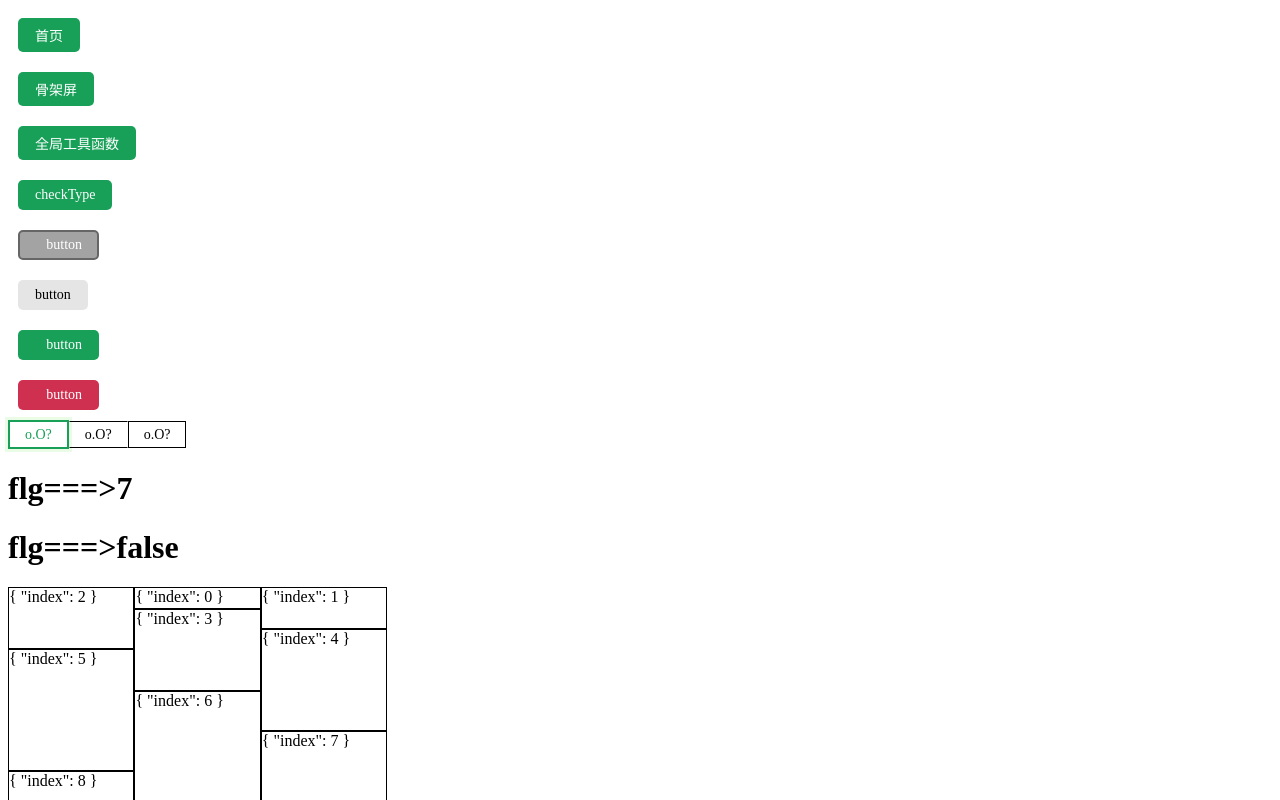
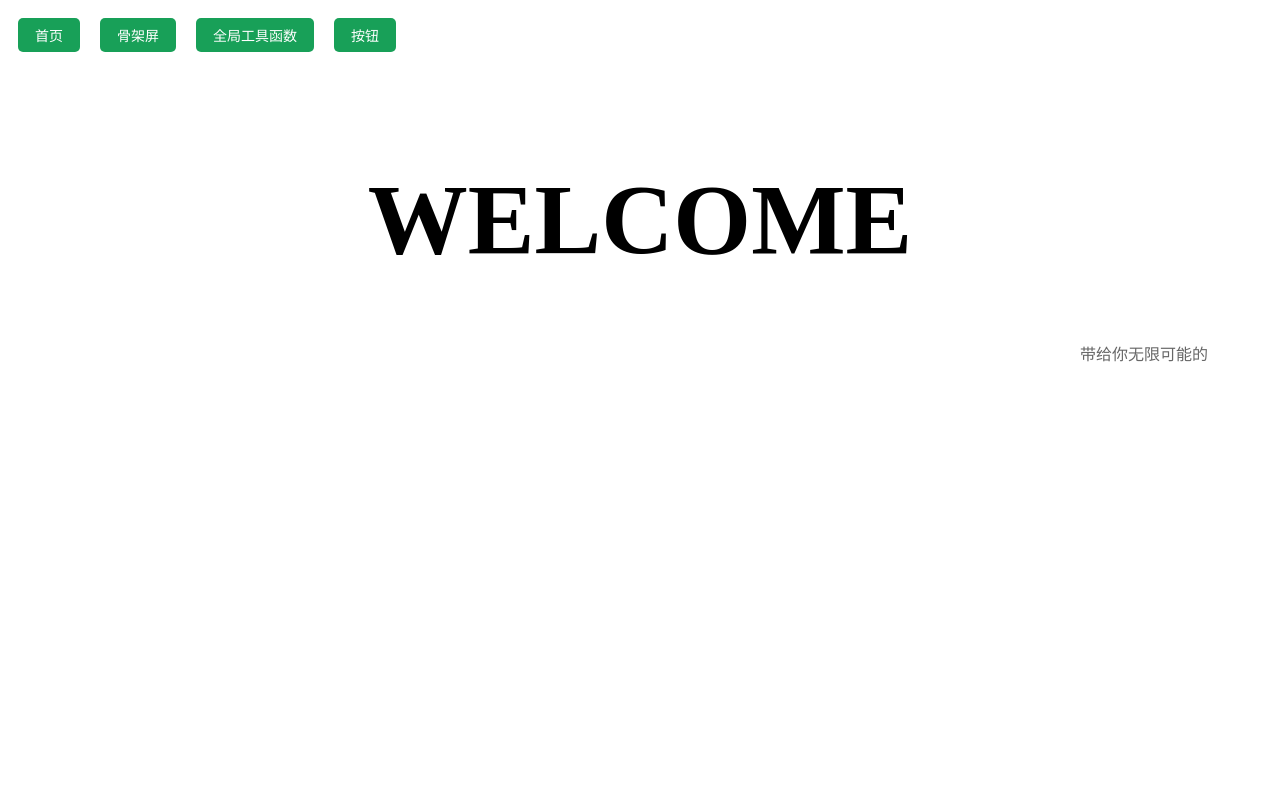
Before and after one commit to TianJiaqing/probably-ui, a Vue app: page /#/ in a window 1280 px wide. Shown: the top 800 px of the page. Built offline with nearby package versions, Linux system fonts and the light colour scheme; a web font is replaced by a local one; what @highlightjs/vue-plugin would draw is missing.

Commit message:
内容优化：组件路由、dialog中文与英文之间的空白问题(css)

```diff
--- a/src/App.vue
+++ b/src/App.vue
@@ -1,11 +1,10 @@
 <template>
   <div class="app">
+  <div class="btn_div">
     <T-button v-for="(item, index) in routes" :key="index" @click="router.push({ path: item.path })">{{
       item['meta']['title']
-      }}</T-button>
-    <div>
-    </div>
-
+    }}</T-button>
+  </div>
     <router-view></router-view>
   </div>
 </template>
@@ -20,5 +19,9 @@ const router = useRouter()
 <style scoped lang="scss">
 .app {
   height: 1200px;
+  .btn_div{
+    display: flex;
+
+  }
 }
 </style>
--- a/src/package/dialog/index.vue
+++ b/src/package/dialog/index.vue
@@ -6,7 +6,7 @@
       <div v-if="!props._text">
         <slot></slot>
       </div>
-      <div v-else class="text">{{ props._text }}</div>
+      <p v-else class="text">{{ props._text }}</p>
       <div class="btn">
         <TButton @click="emitFn(false)" _type="default">取消</TButton>
         <TButton @click="emitFn(true)">确认</TButton>
@@ -63,7 +63,9 @@ onMounted(() => {
 
   >div {
     position: relative;
+    // min-width: 400px;
     width: 400px;
+
     min-height: 120px;
     background-color: var(--t-theme-bg);
     border: 2px solid rgba(0, 0, 0, 0.5);
@@ -76,7 +78,8 @@ onMounted(() => {
     animation: size_show 0.2s ease-in forwards;
 
     .text {
-      // text-align: center;
+      // 中文与英文直接产生的空白问题
+      word-break: break-all;
       text-indent: 2em;
     }
   }
--- /dev/null
+++ b/src/pages/button.vue
@@ -0,0 +1,45 @@
+<template>
+    <div class="pages_button">
+        <h3>正常使用</h3>
+        <hr>
+        <div class="btn_div">
+            <p>正常状态</p>
+            <T-button>默认</T-button>
+        </div>
+        <div class="btn_div">
+            <p>加载状态</p>
+            <T-button _type="warning" :_loading="_loading">warning</T-button>
+        </div>
+        <div class="btn_div">
+            <p>禁用状态</p>
+            <T-button _type="warning" _disabled>warning</T-button>
+        </div>
+        <div class="btn_div">
+            <p>_type="default"</p>
+            <T-button _type="default">default</T-button>
+        </div>
+        <div class="btn_div">
+            <p>_type="error"</p>
+            <T-button _type="error" :_loading="_loading">error</T-button>
+        </div>
+
+    </div>
+</template>
+
+<script setup>
+import { ref } from 'vue'
+const _loading = ref(false);
+
+setInterval(() => {
+    _loading.value = !_loading.value;
+}, 5000);
+
+</script>
+
+<style lang='scss' scoped>
+.pages_button {
+    >.btn_div {
+        display: flex;
+    }
+}
+</style>
--- a/src/pages/home.vue
+++ b/src/pages/home.vue
@@ -1,126 +1,34 @@
 <template>
-    <div>
-      <T-button @click="checkType">checkType</T-button>
-      <T-button _type="warning" @click="init" :_loading="_loading" _disabled>button</T-button>
-      <!-- <T-button _type="warning" @click="init" :_loading="_loading">button</T-button> -->
-      <T-button _type="default" @click="init">button</T-button>
-      <T-button @click="init" :_loading="_loading">button</T-button>
-      <T-button _type="error" @click="init" :_loading="_loading">button</T-button>
-      <T-buttonGroup :_data="['1', '2', '3']" _key="1" @click="fn"></T-buttonGroup>
+  <div class="pages_home">
+    <p class="title">WELCOME</p>
+    <p class="need">带给你无限可能的</p>
+  </div>
+</template>
 
-      <h1>flg===>{{ time }}</h1>
-      <h1>flg===>{{ flg }}</h1>
-      <div style="width: 30%;">
-        <T-waterfallFlow :_list="[1, 2, 3, 4, 5, 6, 7, 8, 9, 7, 1, 1, 2, 3, 4, 5,]">
-          <template #default="{ info }">
-            <p :style="`height:calc( ${info['index'] + 1}*20px);border:1px solid;padding:0;margin:0;'`">{{ info }}</p>
-          </template>
-        </T-waterfallFlow>
-      </div>
-      <T-checkbox v-model="flg"></T-checkbox>
-      <T-skeleton></T-skeleton>
-      <T-text :_line="2">
-        <p>{{ data.article }}</p>
-      </T-text>
-      <T-text>form={{ form }}</T-text>
-      <T-input v-model="form.txt" _title="好名字"></T-input>
-      <!-- <MyComponent v-slot="slotProps">
-        {{ slotProps.text }} {{ slotProps.count }}
-      </MyComponent> -->
-      <T-list _number="99999" :_list="data.list" @_select="list_select">
-        <!-- <template v-slot="slotProps">
-          {{ slotProps.text }} {{ slotProps.count }}
-        </template> -->
-        <template #default="{ info }">
-          <div style="padding: 15px 0">
-            {{ info }}
-          </div>
-          <div v-show="info.flg" style="height: 60px; background: #999">flg</div>
-        </template>
-      </T-list>
-      <div style="height: 400px; overflow: auto">
-        <div v-for="(item, index) in data.list" :key="index" style="height: 51px">
-          {{ item }}
-        </div>
-      </div>
-      <T-switch></T-switch>
-      <T-backTop></T-backTop>
-      <br />
-      <hr>
-    </div>
-  </template>
+<script setup>
+import { ref } from 'vue'
+</script>
 
-  <script setup>
-  import { useRouter } from "vue-router";
-  const router = useRouter()
-  const checkType = () => {
-    // navigator.geolocation.watchPosition((res) => {
-    //     console.log('res--->', res);
-    //   })
-    let b = 'null'
-    let c = 'c'
-    let a = null
-    a ??= c
-    let obj = { name: 'tjq', age: 18, sex: '男' }
-    const { name, age, ...info } = obj
-    console.log('a--->', a);
-    console.log('info-->', info);
-    let list = [1, 2]
-    console.log(window._t.checkType(list, 'array'));//true
-    console.log(window._t.checkType(list, 'Array'));//true
-    console.log(window._t.checkType(list, 'string'));//false
+<style lang='scss' scoped>
+.pages_home {
+  p {
+    padding: 0;
+    margin: 0;
   }
 
+  .title {
+    margin-top: 1em;
+    font-weight: 900;
+    font-size: 100px;
+    font-family: serif;
+    text-align: center;
+  }
 
-  const slotProps = ref({
-    text: "---------",
-    count: 999,
-  });
-
-  const form = ref({
-    txt: ''
-  })
-  const init = () => {
-    console.log("--------------");
-
-    // _DiaLog({ _title: "123", _text: "没意思" }).then((res) => {
-    //   console.log("res--->>", res);
-    // });
-    _DiaLog({ _title: "提示", _text: "是否执行当前的删除操作？" }).then((res) => {
-      console.log("res--->>", res);
-      __message({ '_title': '删除成功' })
-    });
-  };
-  const list_select = (e) => {
-    console.log("e", e);
-  };
-
-  console.log("__init---<<>>>>", window.__init);
-
-  import data from "../package/data/index";
-  import { ref } from "vue";
-
-  const _loading = ref(false);
-
-  setInterval(() => {
-    _loading.value = !_loading.value;
-  }, 5000);
-
-  const time = ref(1);
-
-  setInterval(() => {
-    time.value++;
-  }, 1000);
-
-  const fn = (e) => {
-    console.log("e", e);
-  };
-
-  const flg = ref(false);
-  </script>
-
-  <style scoped lang="scss">
-  .app {
-    height: 1200px;
+  .need {
+    text-align: right;
+    padding: 4em;
+    font-family: 'Courier New', Courier, monospace;
+    color: #666;
   }
-  </style>
+}
+</style>
--- a/src/pages/tools.vue
+++ b/src/pages/tools.vue
@@ -1,5 +1,5 @@
 <template>
-    <div>
+    <div class="pages_tools">
         <h3>checkType</h3>
         <hr>
         <p>list={{ list }}</p>
@@ -28,6 +28,12 @@
             <T-button @click="callback_fn('getUrlParam', ['param1', 'param2'])"
                 _type="default">getUrlParam(url,['param1','param2'])</T-button>
         </div>
+        <h3>getObjectStyle</h3>
+        <hr>
+        <p>obj={{ getObjectStyle_obj }}</p>
+        <div class="btn-div">
+            <T-button @click="callback_fn('getObjectStyle')" _type="default">getUrlParam(obj)</T-button>
+        </div>
     </div>
 </template>
 
@@ -40,14 +46,18 @@ const recode_obj = {
     name: 'tjq',
     age: 18
 }
-
 const getUrlParam_url = "https://abc123.com/?param1=value1&param2=value2"
+const getObjectStyle_obj = {
+    fontSize: "40px",
+    width: "200px",
+    height: "200px",
+}
 const callback_fn = (e, info) => {
     const _t = window._t
     const checkType = _t.checkType
     const recode = _t.recode
     const getUrlParam = _t.getUrlParam
-
+    const getObjectStyle = _t.getObjectStyle
     switch (e) {
         case "checkType":
             {
@@ -77,6 +87,13 @@ const callback_fn = (e, info) => {
                 }).catch()
             }
             break
+        case "getObjectStyle":
+            {
+                const res = getObjectStyle(getObjectStyle_obj)
+                window._DiaLog({ _title: "提示", _text: `getObjectStyle(obj)='${res}'` }).then(res => {
+                }).catch()
+            }
+            break
         default:
             break;
     }
--- a/src/router/index.js
+++ b/src/router/index.js
@@ -24,6 +24,13 @@ export const routes = [
             title: "全局工具函数"
         }
     },
+    {
+        path: '/button',
+        component: () => import('../pages/button.vue'),
+        meta: {
+            title: "按钮"
+        }
+    },
 ]
 
 const router = createRouter({
```
Also changed, not shown: src/pages/_.vue (added, +126 -0 lines).
